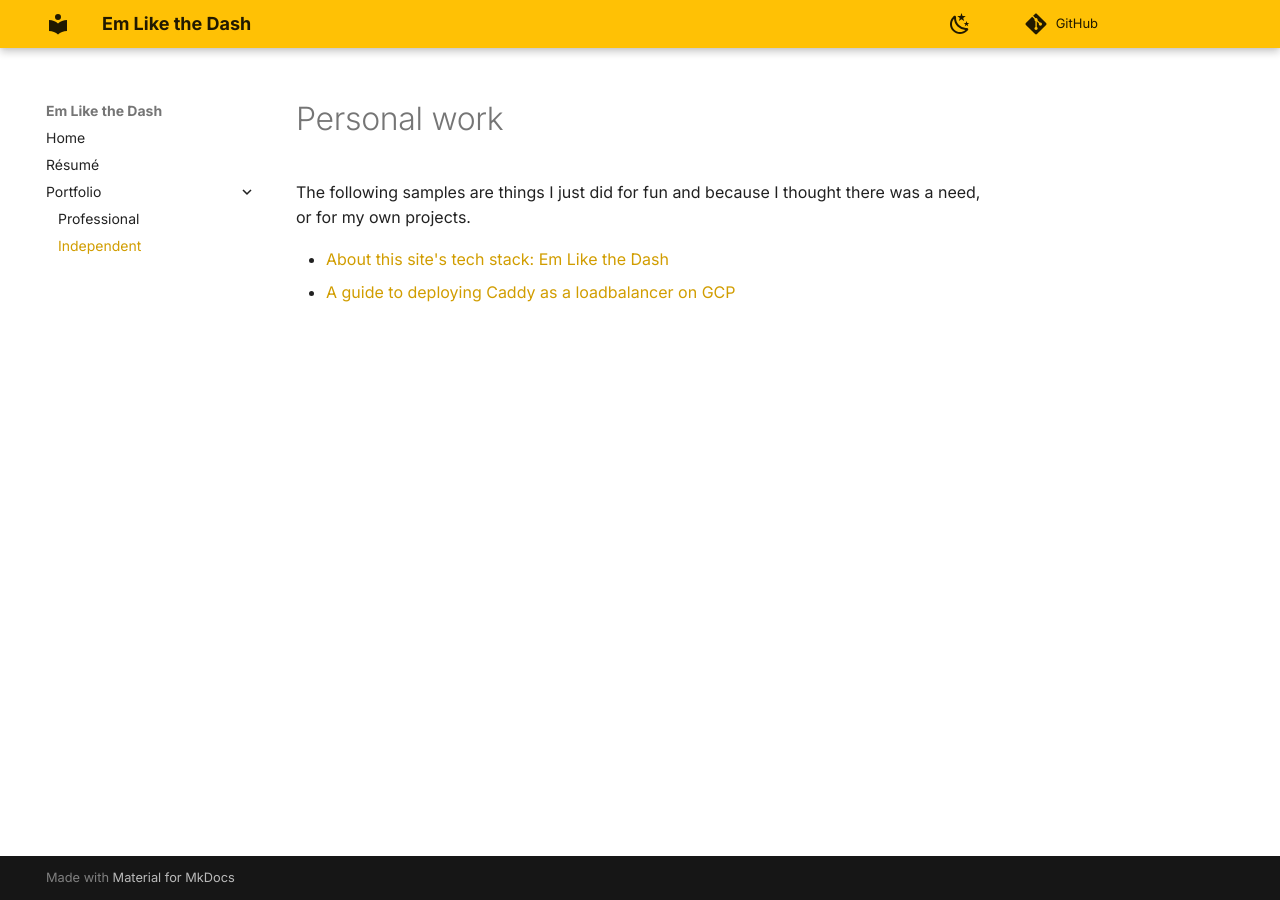
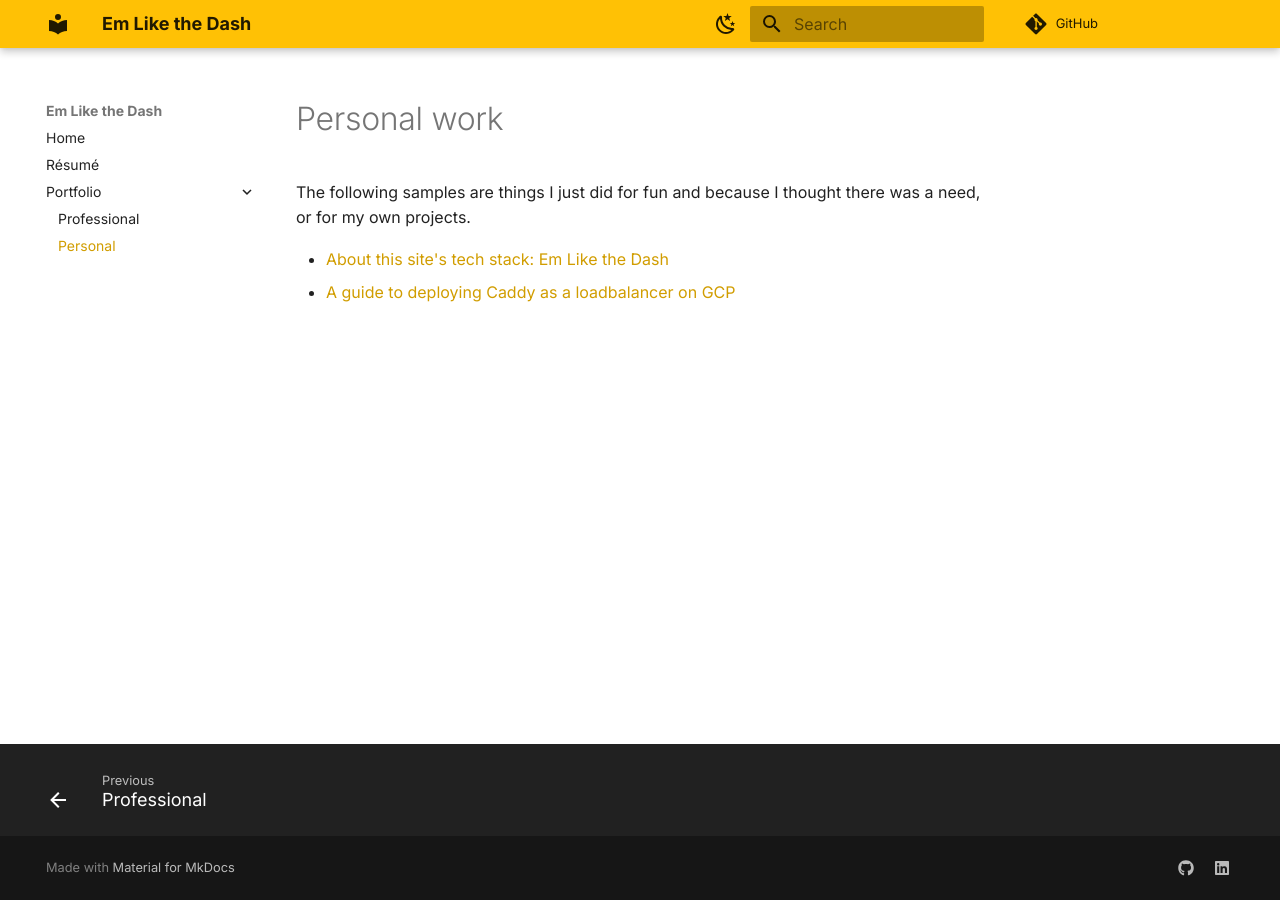
Before and after one commit to microcosem/emlikethedash, an MkDocs documentation site: the page built from docs/personal.md, in a window 1280 px wide. Built offline with MkDocs 1.6.1 and Material for MkDocs 9.7.7, drawn with Linux system fonts in a browser that asks for light colours; plug-ins that fetch from the network failed and are left out; part of the change alters nothing that is shown.

Commit message:
Add footer

```diff
--- a/mkdocs.yml
+++ b/mkdocs.yml
@@ -36,8 +36,12 @@ theme:
       toggle:
         icon: material/weather-night
         name: Dark Mode
+  features:
+    - navigation.footer
+    - search.suggest
 markdown_extensions:
   - attr_list
+  - md_in_html
   - pymdownx.emoji:
       emoji_index: !!python/name:material.extensions.emoji.twemoji
       emoji_generator: !!python/name:material.extensions.emoji.to_svg
@@ -45,6 +49,7 @@ markdown_extensions:
   - pymdownx.details
   - pymdownx.superfences
 plugins:
+  - search
   - blog:
       authors: false
   - privacy
@@ -54,4 +59,10 @@ nav:
   - Résumé: 'resume.md'
   - 'Portfolio':
     - Professional: 'professional.md'
-    - Independent: 'personal.md'
+    - Personal: 'personal.md'
+extra:
+  social:
+    - icon: fontawesome/brands/github
+      link: https://github.com/microcosem
+    - icon: fontawesome/brands/linkedin
+      link: https://www.linkedin.com/in/em-h-2b80992b3/
```
